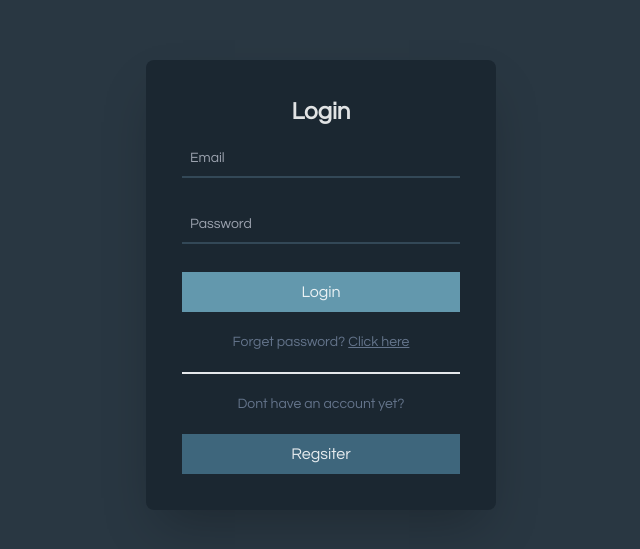
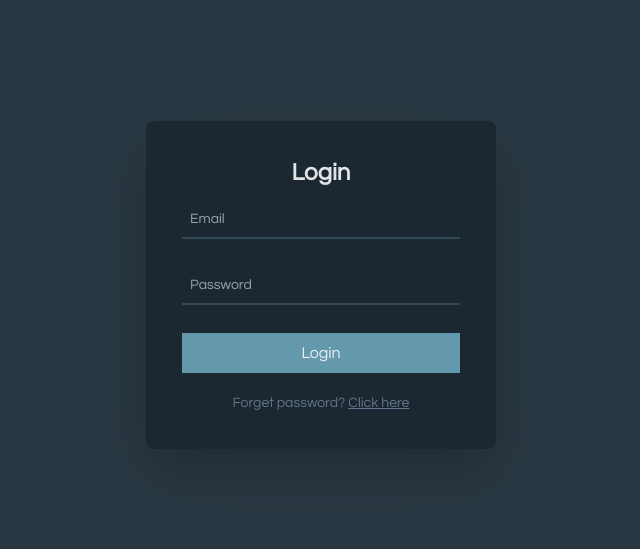
Before and after one commit to JeyBySy/RAuthkey, a React (Vite) app in the folder client/: page /login in a window 1280 px wide. Shown: the part 115-664 px from the top of the page, without its empty margins (319-959 px from the left). Built offline with nearby package versions, Linux system fonts and the light colour scheme.

Commit message:
Comment out register related ui

```diff
--- a/client/src/pages/Login/LoginForm.jsx
+++ b/client/src/pages/Login/LoginForm.jsx
@@ -57,9 +57,9 @@ const LoginForm = () => {
                     <input className='input' name={"password"} id='passwordID' type="password" placeholder={"Password"} value={password} onChange={handlePasswordChange} />
                     <input className='w-full  py-2 cursor-pointer hover:bg-elephant-500 bg-elephant-400' type="submit" value="Login" />
                     <p className=' text-slate-500 text-sm'>Forget password?  <a className='underline' href="/reset-password">Click here</a></p>
-                    <hr className='divider' />
+                    {/* <hr className='divider' />
                     <p className=' text-slate-500 text-sm'>Dont have an account yet?</p>
-                    <a className='py-2 w-full  hover:bg-elephant-500 text-center bg-elephant-600' href="/register">Regsiter</a>
+                    <a className='py-2 w-full  hover:bg-elephant-500 text-center bg-elephant-600' href="/register">Regsiter</a> */}
                 </form>
             </div>
 
```
